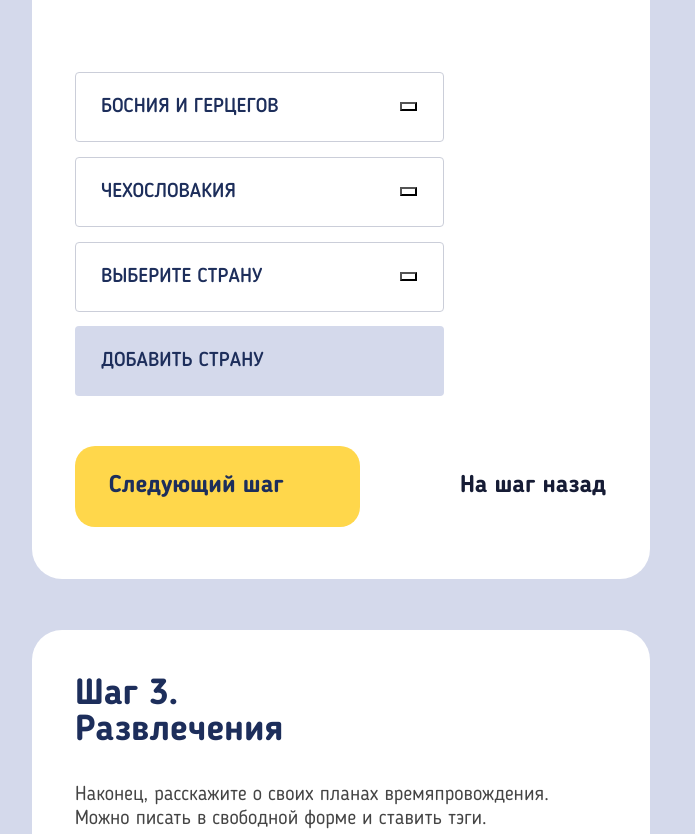
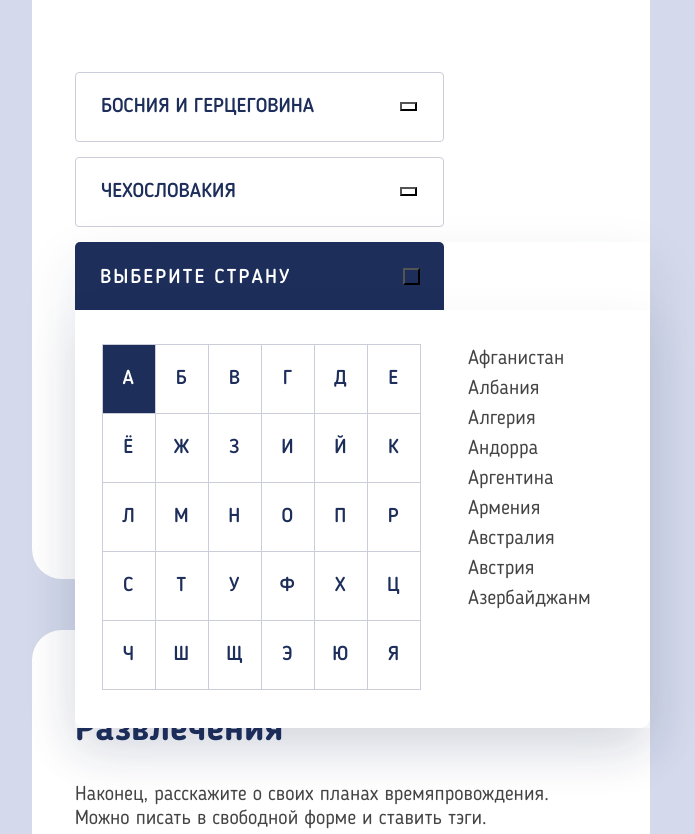
Before and after one commit to loel001/1029567-pognali-17, a plain HTML site: page source/form.html in a window 1280 px wide. Shown: the part 3188-4022 px from the top of the page, without its empty margins (299-994 px from the left). Drawn offline with nearby package versions, Linux system fonts and the light colour scheme; files that its build step writes are made by us from their sources.

Commit message:
Доделала 4 задание

```diff
--- a/source/form.html
+++ b/source/form.html
@@ -567,7 +567,7 @@
               <a class="step-first__button step-button" href="#yakor-first">Следующий шаг</a>
             </li>
             <li class="add-plan__item step-second" id="yakor-first yakor-back-second">
-              <div class="step-first__union">
+              <div class="step-second__union">
                 <div class="step-second__wrapper">
                   <h3 class="step-second__title step-tittle">Шаг 2.<br class="step-tittle__carryover"> Маршрут</h3>
                   <p class="step-second__content step-content">Укажите страны, которые вы хотели по посетить. Это может
@@ -583,7 +583,8 @@
               <ul class="step-second__route">
                 <li class="step-second__choice route">
                   <div class="route__wrapper">
-                    <input class="route__input" type="text" name="bosnia-and-herzegov" placeholder="Босния и Герцегов">
+                    <input class="route__input" type="text" name="bosnia-and-herzegov"
+                      placeholder="Босния и герцеговина">
                     <button class="route__button" type="button">выбрать страну</button>
                     <div class="route__flag route__flag--bosnia-and-herzegov">Флаг страны</div>
                   </div>
@@ -596,12 +597,15 @@
                   </div>
                 </li>
                 <li class="step-second__choice route">
-                  <input class="route__input route__input--size" type="text" name="choose-country" placeholder="Выберите страну">
+                  <input class="route__input route__input--size" type="text" name="choose-country"
+                    placeholder="Выберите страну">
                   <button class="route__button route__button--location" type="button">выбрать страну</button>
-                </li>
-              </ul>
-              <div class="step-second__modal step-second__modal--open modal-country">
+                  <div class="route__modal route__modal--open modal-country">
+                    <div class="modal-country__wrapper">
                       <h3 class="modal-country__title">Выберите страну</h3>
+                      <button class="modal-country__button" type="button">Закрыть</button>
+                    </div>
+                    <div class="modal-country__union">
                       <ul class="modal-country__alphabet dictionary">
                         <li class="dictionary__list">
                           <input class="dictionary__input dictionary__input--radio" type="radio"
@@ -755,17 +759,38 @@
                         </li>
                       </ul>
                       <ul class="modal-country__list">
-                  <li class="modal-country__item">Афганистан</li>
-                  <li class="modal-country__item">Албания</li>
-                  <li class="modal-country__item">Алгерия</li>
-                  <li class="modal-country__item">Андорра</li>
-                  <li class="modal-country__item">Аргентина</li>
-                  <li class="modal-country__item">Армения</li>
-                  <li class="modal-country__item">Австралия</li>
-                  <li class="modal-country__item">Австрия</li>
-                  <li class="modal-country__item">Азербайджанм</li>
+                        <li class="modal-country__item">
+                          <a class="modal-country__link" href="#">Афганистан</a>
+                        </li>
+                        <li class="modal-country__item">
+                          <a class="modal-country__link" href="#">Албания</a>
+                        </li>
+                        <li class="modal-country__item">
+                          <a class="modal-country__link" href="#">Алгерия</a>
+                        </li>
+                        <li class="modal-country__item">
+                          <a class="modal-country__link" href="#">Андорра</a>
+                        </li>
+                        <li class="modal-country__item">
+                          <a class="modal-country__link" href="#">Аргентина</a>
+                        </li>
+                        <li class="modal-country__item">
+                          <a class="modal-country__link" href="#">Армения</a>
+                        </li>
+                        <li class="modal-country__item">
+                          <a class="modal-country__link" href="#">Австралия</a>
+                        </li>
+                        <li class="modal-country__item">
+                          <a class="modal-country__link" href="#">Австрия</a>
+                        </li>
+                        <li class="modal-country__item">
+                          <a class="modal-country__link" href="#">Азербайджанм</a>
+                        </li>
                       </ul>
                     </div>
+                  </div>
+                </li>
+              </ul>
               <button class="step-second__button" type="button">Добавить страну</button>
               <div class="step-second__switches">
                 <a class="step-second__ahead step-button" href="#yakor-second">Следующий шаг</a>
--- a/source/less/blocks/dictionary.less
+++ b/source/less/blocks/dictionary.less
@@ -6,7 +6,16 @@
   border-left: solid 1px @main-color-thirteenth;
   width: 222px;
   margin: 0 auto;
-  margin-bottom: 23px;
+
+  @media @tablet-width {
+    margin: 0;
+    width: 319px;
+  }
+
+  @media @desktop-width {
+    border: none;
+    width: 438px;
+  }
 }
 
 .dictionary__list {
@@ -18,6 +27,21 @@
   .bloggersans(500);
   border-top: solid 1px @main-color-thirteenth;
   border-right: solid 1px @main-color-thirteenth;
+
+  @media @tablet-width {
+    font-size: 20px;
+  }
+
+  @media @desktop-width {
+    border: none;
+    margin-bottom: 15px;
+  }
+
+  &:not(:nth-child(6n)) {
+    @media @desktop-width {
+      margin-right: 15px;
+    }
+  }
 }
 
 .dictionary__label {
@@ -25,6 +49,18 @@
   display: block;
   width: 43px;
   line-height: 40px;
+
+  @media @tablet-width {
+    width: 52px;
+    line-height: 68px;
+  }
+
+  @media @desktop-width {
+    width: 60px;
+    line-height: 67.6px;
+    border: solid 1px @main-color-thirteenth;
+    border-radius: 4px;
+  }
 }
 
 .dictionary__input {
--- a/source/less/blocks/modal-country.less
+++ b/source/less/blocks/modal-country.less
@@ -1,10 +1,114 @@
+.modal-country {
+  box-shadow: 0 20px 50px 0 rgba(29, 46, 91, 0.1);
+  background-color: @main-color-eleventh;
+}
+
+.modal-country__wrapper {
+  background-color: @main-color-eighth;
+  display: flex;
+  justify-content: space-between;
+  .radius(5px, 5px, 0, 0);
+
+  @media @tablet-width {
+    width: 369px;
+  }
+
+  @media @desktop-width {
+    width: 730px;
+  }
+}
+
 .modal-country__title {
   .bloggersans(500);
   font-size: 14px;
   line-height: 1.29;
   letter-spacing: 1.4px;
   color: @color-first;
-  background-color: @main-color-eighth;
   .content();
   text-transform: uppercase;
+  padding-left: 12px;
+  padding-top: 13px;
+  padding-bottom: 10px;
+
+  @media @tablet-width {
+    font-size: 20px;
+    line-height: 0.9;
+    letter-spacing: 2px;
+    width: 369px;
+    padding-left: 25px;
+    padding-top: 27px;
+    padding-bottom: 23px;
+  }
 }
+
+.modal-country__button {
+  display: block;
+  position: absolute;
+  font-size: 0;
+  background-color: @main-color-eighth;
+  width: 9px;
+  height: 9px;
+  right: 16px;
+  top: 16px;
+
+  @media @tablet-width {
+    width: 17px;
+    height: 17px;
+    top: 26px;
+    right: 230px;
+  }
+
+  @media @desktop-width {
+    right: 26px;
+  }
+}
+
+.modal-country__list {
+  .bloggersans(400);
+  .list();
+  background-color: @main-color-eleventh;
+  font-size: 16px;
+  line-height: 1.38;
+  color: @color-second;
+  .radius(0, 0, 10px, 10px);
+  border-left: solid 1px @main-color-thirteenth;
+  border-right: solid 1px @main-color-thirteenth;
+  border-bottom: solid 1px @main-color-thirteenth;
+  width: 221px;
+  padding-left: 19px;
+  padding-top: 15px;
+
+  @media @tablet-width {
+    border: none;
+    font-size: 20px;
+    line-height: 1.5;
+    padding-left: 0;
+    padding-top: 0;
+    width: 123px;
+  }
+}
+
+.modal-country__link {
+  color: @color-second;
+}
+
+.modal-country__union {
+  @media @tablet-width {
+    display: flex;
+    justify-content: space-between;
+    width: 575px;
+    padding-top: 34px;
+    padding-bottom: 38px;
+    padding-left: 27px;
+    padding-right: 59px;
+    .radius(0, 0, 10px, 10px);
+    box-shadow: 0 20px 50px 0 rgba(29, 46, 91, 0.1);
+  }
+
+  @media @desktop-width {
+    width: 730px;
+    padding-top: 37px;
+    padding-right: 92px;
+    padding-bottom: 20px;
+  }
+}
--- a/source/less/blocks/route.less
+++ b/source/less/blocks/route.less
@@ -20,11 +20,20 @@
     padding-left: 25px;
   }
 
+  @media @desktop-width {
+    width: 730px;
+    letter-spacing: 2px;
+  }
+
   &--size {
     width: 220px;
 
     @media @tablet-width {
       width: 369px;
+    }
+
+    @media @desktop-width {
+      width: 730px;
     }
   }
 
@@ -36,6 +45,10 @@
 
     @media @tablet-width {
       font-size: 20px;
+    }
+
+    @media @desktop-width {
+      letter-spacing: 2px;
     }
   }
 }
@@ -57,11 +70,19 @@
     top: 30px;
   }
 
+  @media @desktop-width {
+    right: 297px;
+  }
+
   &--location {
     right: 13px;
 
     @media @tablet-width {
       right: 189px;
+    }
+
+    @media @desktop-width {
+      right: 297px;
     }
   }
 }
@@ -89,3 +110,14 @@
     margin-bottom: 15px;
   }
 }
+
+
+//.route__modal {
+//  display: none;
+//}
+.route__modal {
+  display: block;
+  position: absolute;
+  z-index: 1;
+  top: 0;
+}
--- a/source/less/blocks/step-second.less
+++ b/source/less/blocks/step-second.less
@@ -18,16 +18,12 @@
 
   @media @desktop-width {
     border-radius: 60px;
-    padding-top: 100px;
+    padding-top: 99px;
     padding-left: 160px;
     padding-right: 160px;
     padding-bottom: 105px;
     margin-bottom: 45px;
   }
-}
-
-.step-second__modal {
-  display: none;
 }
 
 .step-second__route {
@@ -64,6 +60,12 @@
     padding-left: 26px;
     margin: 0;
     margin-top: 14px;
+  }
+
+  @media @desktop-width {
+    width: 730px;
+    letter-spacing: 2px;
+    margin-top: 15px;
   }
 }
 
@@ -107,9 +109,17 @@
 
 .step-second__wrapper {
   margin-bottom: 21px;
+  padding-left: 5px;
+  padding-right: 5px;
 
   @media @tablet-width {
     margin-bottom: 75px;
+    padding-left: 0;
+    padding-right: 0;
+  }
+
+  @media @desktop-width {
+    margin-bottom: 0;
   }
 }
 
@@ -120,6 +130,10 @@
     margin-top: 50px;
     display: flex;
     justify-content: space-between;
+  }
+
+  @media @desktop-width {
+    margin-top: 57px;
   }
 }
 
@@ -135,4 +149,17 @@
   @media @tablet-width {
     padding-right: 92px;
   }
+
+  @media @desktop-width {
+    padding-right: 0;
+    width: 410px;
+  }
 }
+
+.step-second__union {
+  @media @desktop-width {
+    display: flex;
+    justify-content: space-between;
+    margin-bottom: 115px;
+  }
+}
--- a/source/less/blocks/step-third.less
+++ b/source/less/blocks/step-third.less
@@ -16,7 +16,7 @@
 
   @media @desktop-width {
     border-radius: 60px;
-    padding-top: 100px;
+    padding-top: 97px;
     padding-left: 160px;
     padding-right: 160px;
     padding-bottom: 105px;
```
Lines whose indentation alone changed are shown as unchanged.
